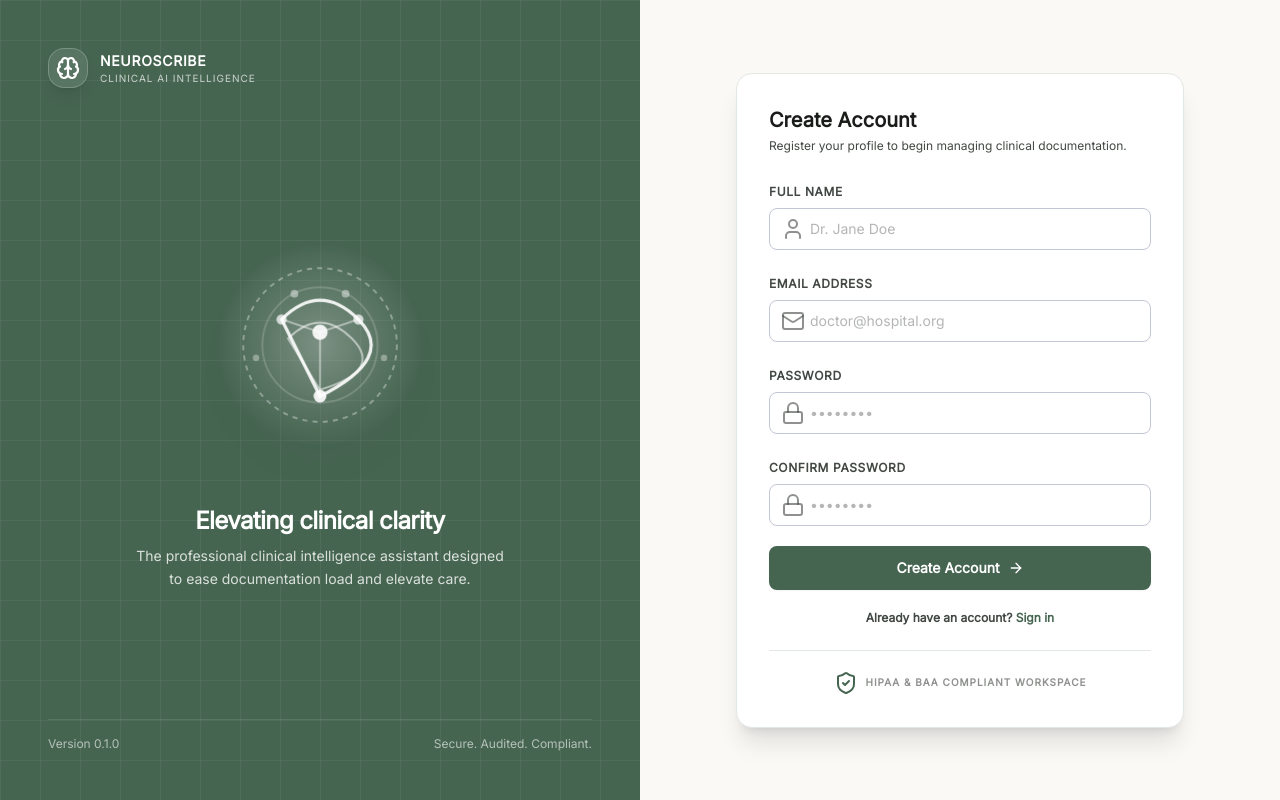
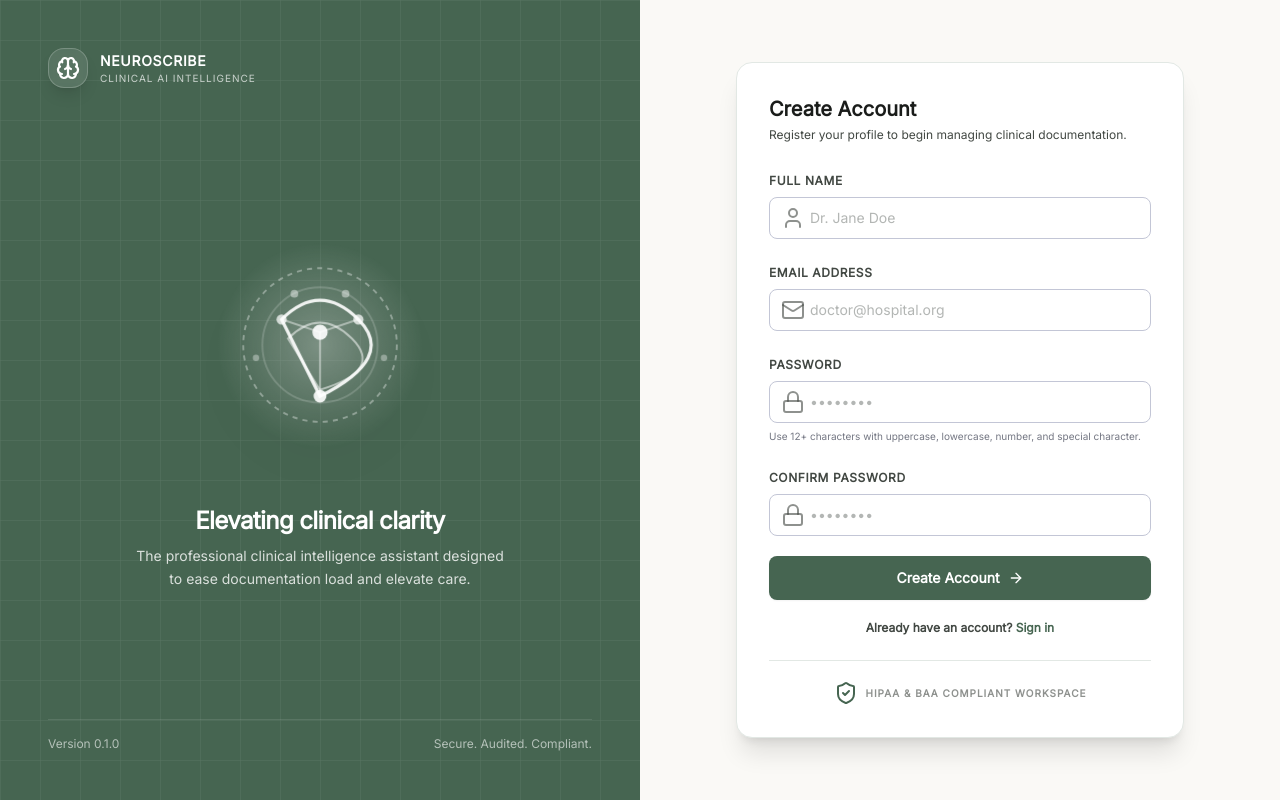
Before and after one commit to ManishErra/neuroscribe, a React (Vite) app in the folder client/: page /register in a window 1280 px wide. Built offline with nearby package versions, Linux system fonts and the light colour scheme; no server answers.

Commit message:
fix: align registration password validation and error display

```diff
--- a/client/src/auth/RegisterPage.tsx
+++ b/client/src/auth/RegisterPage.tsx
@@ -13,7 +13,7 @@ const registerSchema = z.object({
   name: z.string().min(2, 'Name must be at least 2 characters'),
   password: z
     .string()
-    .min(8, 'Password must be at least 8 characters')
+    .min(12, 'Password must be at least 12 characters')
     .regex(/[A-Z]/, 'Password must contain at least one uppercase letter')
     .regex(/[a-z]/, 'Password must contain at least one lowercase letter')
     .regex(/[0-9]/, 'Password must contain at least one number')
@@ -53,8 +53,8 @@ export default function RegisterPage() {
         name: data.name,
       });
       navigate('/login', { replace: true });
-    } catch (err: any) {
-      setError(err.response?.data?.detail || err.message || 'Registration failed');
+    } catch (err: unknown) {
+      setError(err instanceof Error ? err.message : 'Registration failed. Please try again.');
     }
   }
 
@@ -217,8 +217,10 @@ export default function RegisterPage() {
                   className="w-full bg-white border border-[#c3c6d6] rounded-lg pl-10 pr-4 py-2.5 text-sm text-[#1a1c1a] placeholder:text-[#424843]/40 focus:outline-none focus:border-[#466551] focus:ring-2 focus:ring-[#466551]/10 transition-all"
                 />
               </div>
-              {errors.password && (
+              {errors.password ? (
                 <p className="text-[10px] font-bold text-rose-500">{errors.password.message}</p>
+              ) : (
+                <p className="text-[10px] text-[#747783]">Use 12+ characters with uppercase, lowercase, number, and special character.</p>
               )}
             </div>
 
```
